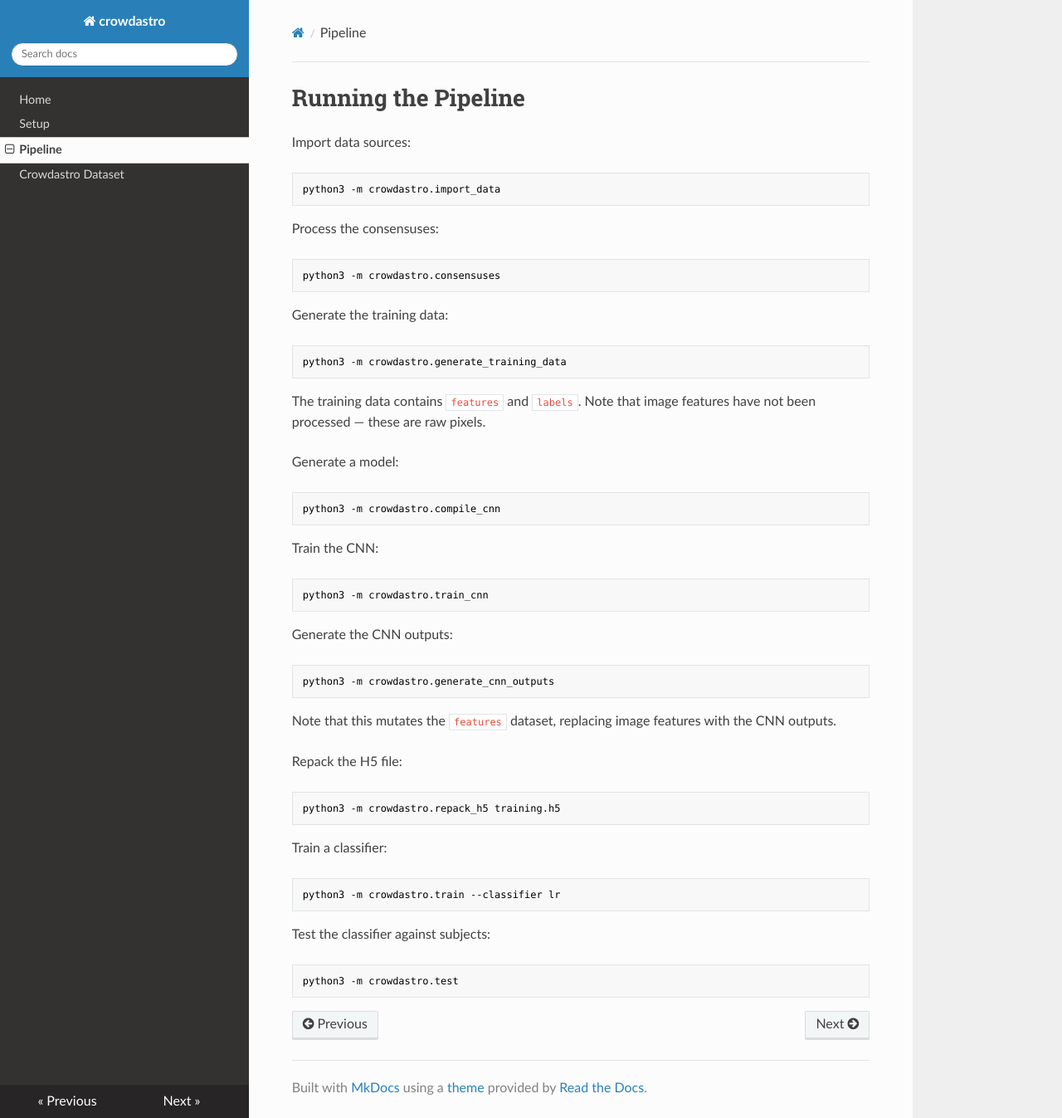
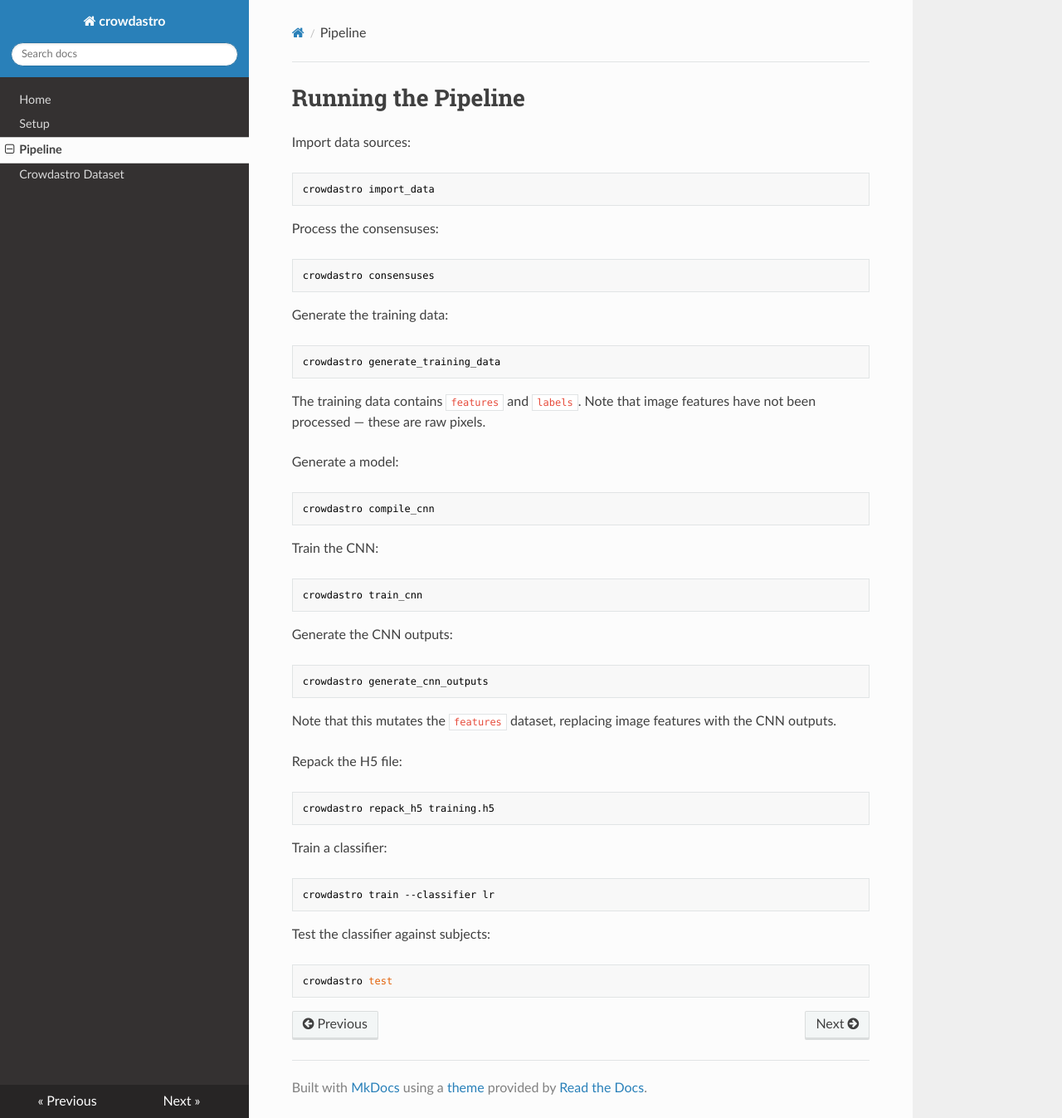
Before and after one commit to chengsoonong/crowdastro, an MkDocs documentation site: the page built from docs/pipeline.md, in a window 1280 px wide and 1347 px high. Shown: the whole window at 83% size. Built offline with MkDocs 1.6.1, drawn with Linux system fonts in a browser that asks for light colours; nearby versions of some CDN libraries; old or Windows-style settings are respelled for this version of MkDocs.

Commit message:
Updated pipeline docs

````diff
--- a/docs/pipeline.md
+++ b/docs/pipeline.md
@@ -3,19 +3,19 @@
 Import data sources:
 
 ```bash
-python3 -m crowdastro.import_data
+crowdastro import_data
 ```
 
 Process the consensuses:
 
 ```bash
-python3 -m crowdastro.consensuses
+crowdastro consensuses
 ```
 
 Generate the training data:
 
 ```bash
-python3 -m crowdastro.generate_training_data
+crowdastro generate_training_data
 ```
 
 The training data contains `features` and `labels`. Note that image features have not been processed &mdash; these are raw pixels.
@@ -23,19 +23,19 @@ The training data contains `features` and `labels`. Note that image features hav
 Generate a model:
 
 ```bash
-python3 -m crowdastro.compile_cnn
+crowdastro compile_cnn
 ```
 
 Train the CNN:
 
 ```bash
-python3 -m crowdastro.train_cnn
+crowdastro train_cnn
 ```
 
 Generate the CNN outputs:
 
 ```bash
-python3 -m crowdastro.generate_cnn_outputs
+crowdastro generate_cnn_outputs
 ```
 
 Note that this mutates the `features` dataset, replacing image features with the CNN outputs.
@@ -43,17 +43,17 @@ Note that this mutates the `features` dataset, replacing image features with the
 Repack the H5 file:
 
 ```bash
-python3 -m crowdastro.repack_h5 training.h5
+crowdastro repack_h5 training.h5
 ```
 
 Train a classifier:
 
 ```bash
-python3 -m crowdastro.train --classifier lr
+crowdastro train --classifier lr
 ```
 
 Test the classifier against subjects:
 
 ```bash
-python3 -m crowdastro.test
+crowdastro test
 ```
````
